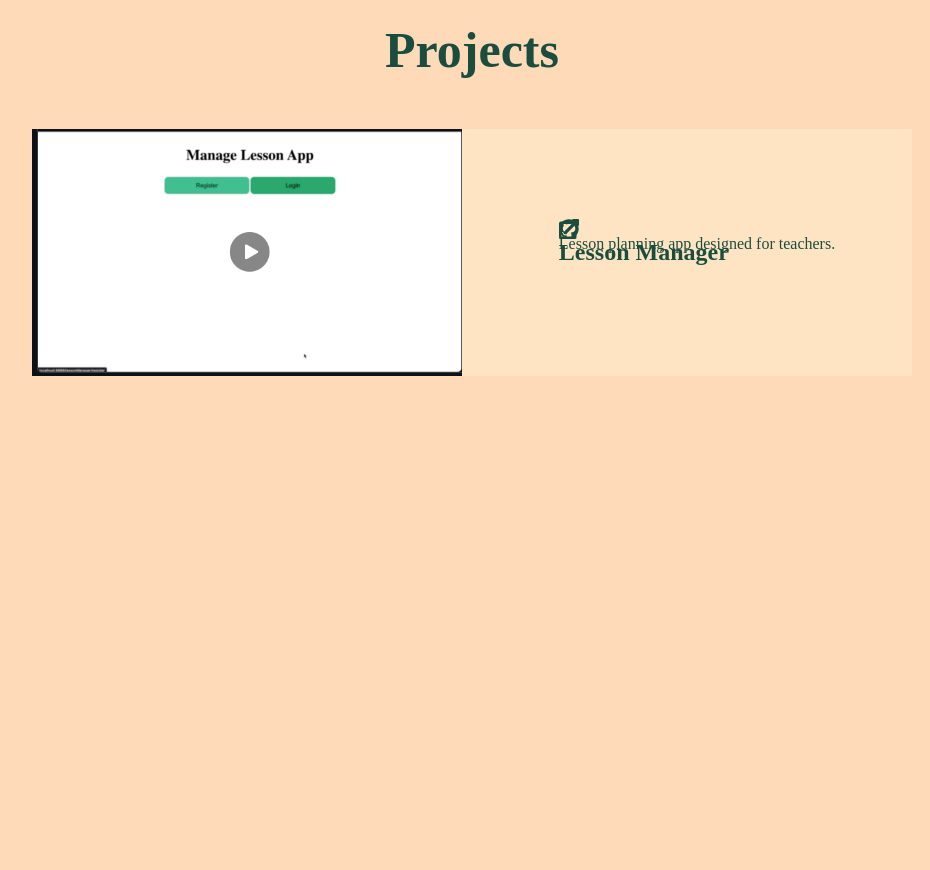
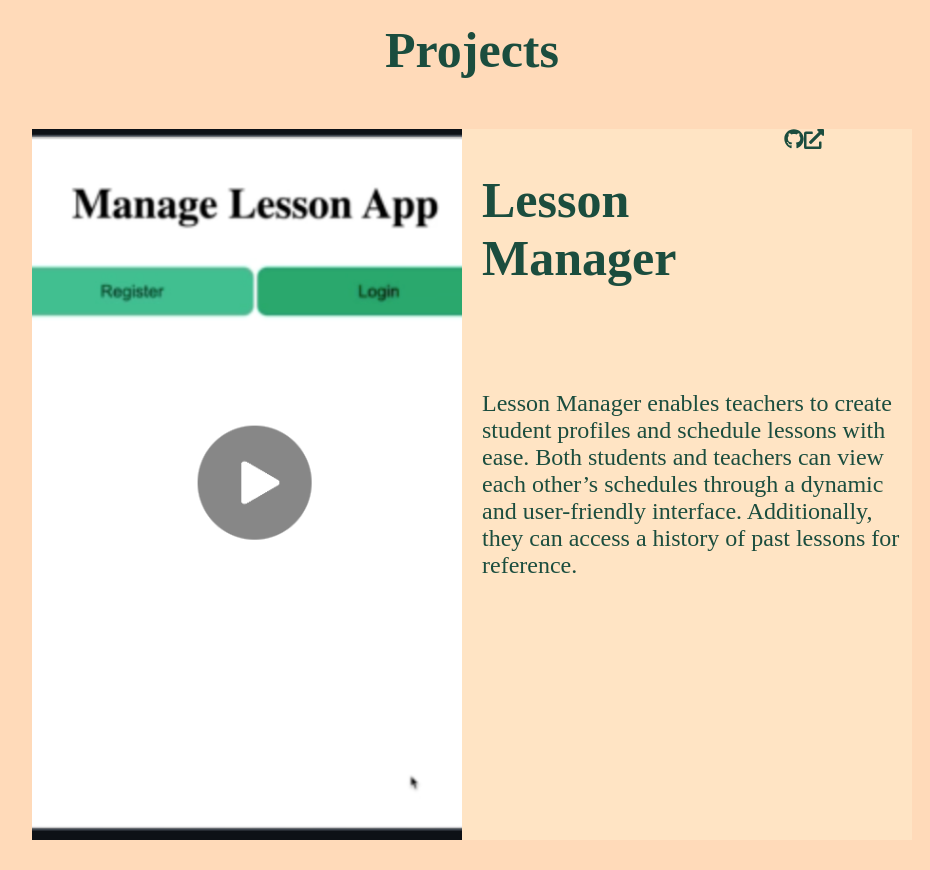
Before and after one commit to Yui1002/portfolio, a React app: page / in a window 1280 px wide. Shown: the part 1180-2050 px from the top of the page, without its empty margins (168-1098 px from the left). Before the commit the page ends 1586 px from the top, so only its background shows below. Built offline with nearby package versions, Linux system fonts and the light colour scheme.

Commit message:
saved current work

```diff
--- a/src/components/Project.tsx
+++ b/src/components/Project.tsx
@@ -20,8 +20,11 @@ const Project = ({project}: ProjectProps) => {
             <div className="project-details">
                 <h2 className="project-title">{project.name}</h2>
                 <p className="project-description">{project.description}</p>
-                <FaGithub size={20} className="github-icon"/>
-                <FaExternalLinkAlt size={20} className="website-icon"/>
+                <div className="project-tools"></div>
+                <div className="project-icon">
+                    <FaGithub size={20}/>
+                    <FaExternalLinkAlt size={20} />
+                </div>
             </div>
         </div>
     )
--- a/src/projectData.ts
+++ b/src/projectData.ts
@@ -1,7 +1,7 @@
 const projectsData = [
     {
         name: "Lesson Manager",
-        description: "Lesson planning app designed for teachers. ",
+        description: "Lesson Manager enables teachers to create student profiles and schedule lessons with ease. Both students and teachers can view each other’s schedules through a dynamic and user-friendly interface. Additionally, they can access a history of past lessons for reference.",
         image: require("./images/LessonManager.png"),
         githubLink: "https://github.com/Yui1002/LessonManager"
     },
--- a/src/styles/Project.css
+++ b/src/styles/Project.css
@@ -22,20 +22,37 @@
 .project-details {
   grid-area: Details;
   display: grid;
+  grid-template-columns: 1fr 0.5;
+  grid-template-rows: 1fr 1fr 1fr;
+  grid-template-areas:
+    "Title Icons"
+    "Description Description"
+    "Tools Tools"
+    ;
 }
 
 .project-title {
   grid-area: Title;
+  font-size: 50px;
 }
 
 .project-description {
   grid-area: Description;
+  font-size: 24px;
 }
 
-.github-icon {
+.project-tools {
+  grid-area: Tools;
+}
+
+/* .github-icon {
   grid-area: GIcon;
 }
 
 .website-icon {
   grid-area: WIcon;
+} */
+
+.project-icon {
+  grid-area: Icons;
 }
```
